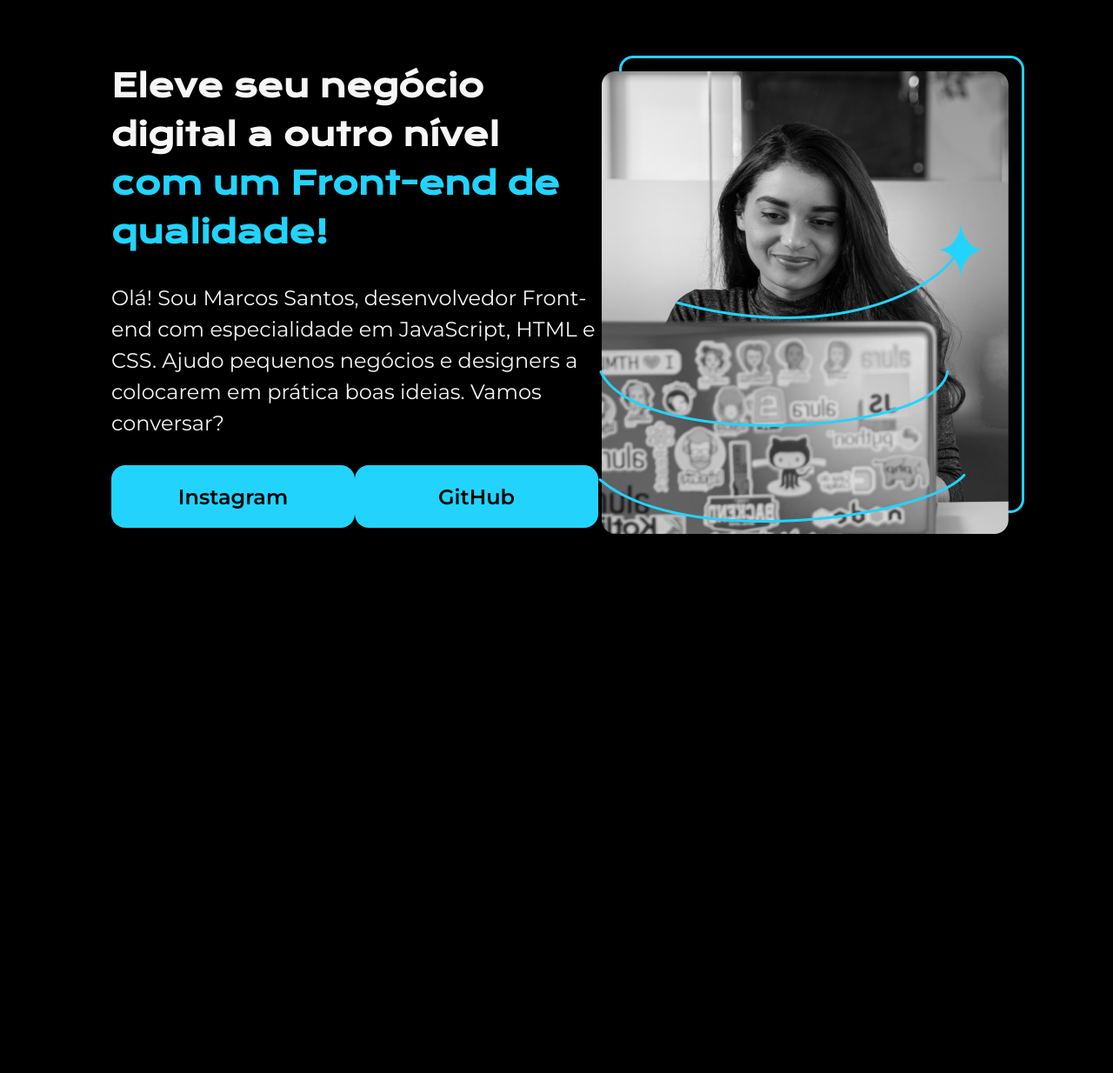
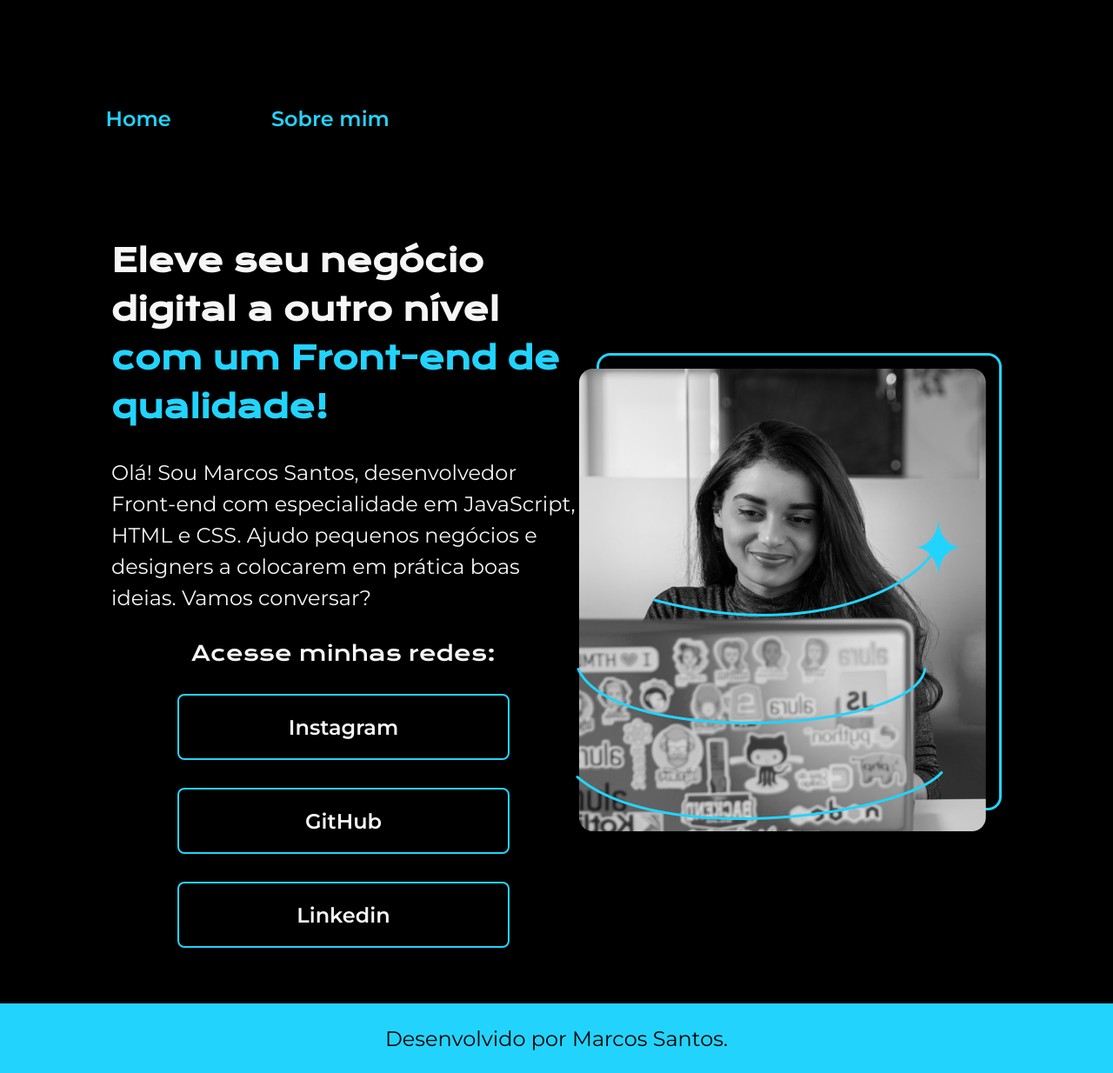
Before and after one commit to markeka47/portfolio, a plain HTML site: page index.html in a window 1280 px wide. Shown: the whole page at 87% size. Before the commit the page ends 800 px from the top, so only its background shows below. Drawn offline with nearby package versions, Linux system fonts and the light colour scheme.

Commit message:
atualizar conteudo

```diff
--- a/index.html
+++ b/index.html
@@ -7,18 +7,23 @@
   <title>Portfólio Profissional</title>
 </head>
 <body>
-  <header></header>
+  <header>
+    <a href="" class="cabecalho">Home</a>
+    <a href="" class="cabecalho">Sobre mim</a>
+  </header>
   <main class="apresentacao">
     <section class="apresentacao__conteudo">
       <h1 class="apresentacao__titulo">Eleve seu negócio digital a outro nível <span class="letraAzul">com um Front-end de qualidade!</span></h1>
       <p class="apresentacao__paragrafo">Olá! Sou Marcos Santos, desenvolvedor Front-end com especialidade em JavaScript, HTML e CSS. Ajudo pequenos negócios e designers a colocarem em prática boas ideias. Vamos conversar?</p>
       <div class="apresentacao__link">
+        <h2 class="subtitulo">Acesse minhas redes:</h2>
         <a class="botoes__link" href="https://instagram.com" target="_blank" rel="noopener">Instagram</a>
         <a class="botoes__link" href="https://github.com" target="_blank" rel="noopener">GitHub</a>
+        <a class="botoes__link" href="https://www.linkedin.com/" target="_blank" rel="noopener">Linkedin</a>
       </div>
     </section>
     <img src="/images/Imagem.png" alt="Imagem do profissional Front-end">
   </main>
-  <footer></footer>
+  <footer class="rodape">Desenvolvido por Marcos Santos.</footer>
 </body>
 </html>
--- a/style.css
+++ b/style.css
@@ -45,18 +45,57 @@ body {
 
 .apresentacao__link {
   display: flex;
+  flex-direction: column;
   justify-content: space-between;
+  align-items: center;
+  gap: 32px;
+}
+
+.subtitulo {
+  font-family: "Krona One", serif;
+  font-weight: 400;
+  font-size: 24px;
 }
 
 .botoes__link {
+  width: 378px;
+  color:#f6f6f6;
   font-family: "Montserrat", serif;
   font-weight: 600;
   font-size: 24px;
   text-align: center;
-  background-color: #22D4FD;
-  color:#000000;
-  width: 280px;
   text-decoration: none;
-  border-radius: 16px;
+  border: 2px solid #22D4FD;
+  border-radius: 8px;
   padding: 21.5px 0;
 }
+
+header {
+  margin: 5%;
+  display: flex;
+  justify-content: baseline;
+  align-items: center;
+}
+
+.cabecalho {
+  font-family: "Montserrat", serif;
+  font-weight: 600;
+  font-size: 24px;
+  color:#22D4FD;
+  text-decoration: none;
+  margin: 5%;
+}
+
+footer {
+  display: flex;
+  justify-content: center;
+  align-items: center;
+}
+
+.rodape {
+  height: 80px;
+  background-color: #22D4FD;
+  font-family: "Montserrat", serif;
+  font-size: 24px;
+  color: #000000;
+}
```
